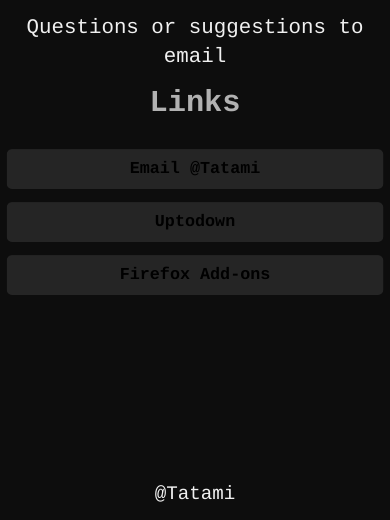
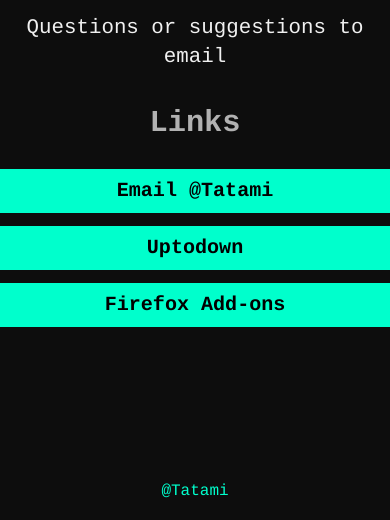
Before and after one commit to tatami-web/tatami, a plain HTML site: page index.html in a window 390 px wide. Shown: the part 324-844 px from the top of the page. Drawn offline with Linux system fonts and the light colour scheme.

Commit message:
CSS version 3

```diff
--- a/styles.css
+++ b/styles.css
@@ -13,6 +13,7 @@
     align-items: center;
     text-align: center;
     min-height: 100vh; /* Asegura que el body ocupe toda la altura de la ventana */
+    outline: none;
 }
 
 .logo:hover {
@@ -28,7 +29,7 @@
 }
 
 .logo-container {
-    margin-top: 20px;
+    margin-top: 30px;
 }
 
 .logo {
@@ -40,6 +41,7 @@
     cursor: pointer;
     outline: none; /* Elimina el cuadro azul */
     margin-bottom: 30px; /* Espacio inferior para separación */
+    outline: none;
 }
 
 /* Contenedor para enlaces */
@@ -105,6 +107,7 @@
    margin-bottom: 15px; /* Espacio inferior para separación con el párrafo */
    font-size: 1.8em;
    color: #b1b1b1;
+   margin: 20px;
 }
 
 .description p {
@@ -114,19 +117,26 @@
 }
 
 footer {
-   position: fixed;
-   bottom: 0;
-   width: calc(100% - 20px); /* Ajuste del ancho para evitar desbordamiento */
-   padding: 15px;
-   color: #ffffff;
+    position: fixed;
+    bottom: 0;
+    width: calc(100% - 20px); /* Ajuste del ancho para evitar desbordamiento */
+    padding: 20px;
+    font-size: 1em;
+ }
+
+ .footer-a {
+    color: #00ffcc;
    font-size: 1em;
+   text-decoration: none;
+   transition: color 0.2s ease-in-out; /* Agrega una transición suave */
+   z-index: -1; /* Agregar esto */
 }
 
-.footer-a {
-   color: #f0f0f0;
-   font-size: 1.2em;
-   text-decoration: none;
+.footer-a:hover {
+    color:#b1b1b1; /* Cambia el color al pasar el puntero */
 }
+
+
 
 /* Diseño responsivo */
 @media (max-width: 768px) {
@@ -139,7 +149,7 @@
 
    .header h1 {
        font-size: 2.3em; /* Tamaño de fuente más pequeño en pantallas pequeñas */
-       margin-bottom: 20px; /* Espacio inferior para separación */
+       margin-bottom: 10px; /* Espacio inferior para separación */
    }
 
    .logo {
@@ -161,17 +171,26 @@
 
 .links a {
     display: block; /* Asegura que los botones se comporten como bloques */
-    font-size: 1em; /* Tamaño de fuente para botones */
-    padding: 10px 15px; /* Espaciado interno */
-    margin: 15px; /* Elimina márgenes innecesarios */
-    width: 90% 0; /* Ajusta el ancho al 80% del contenedor */
-    text-align: center; /* Centra el texto dentro de los botones */
+    font-size: 1.2em; /* Mantiene el tamaño de fuente de escritorio */
+    padding: 10px 20px; /* Espaciado interno */
+    margin: 15px 0; /* Espaciado entre botones */
+    width: 10% 0; /* Botones adaptables al ancho disponible */
+    text-align: center; /* Centra el texto */
     border-radius: 5px; /* Bordes redondeados */
     text-decoration: none; /* Quita el subrayado */
+    background-color: #00ffcc; /* Color de fondo del botón */
+    color: #000000; /* Color del texto */
+    transition: background-color 0.3s, transform 0.2s; /* Transiciones suaves */
 }
 
+.links a:hover {
+    background-color: #a8a8a8; /* Color al pasar el ratón sobre el botón */
+}
 
-
+.links a:active {
+    background-color: #007f7f; /* Color cuando se presiona el botón */
+    transform: scale(0.95); /* Efecto de escala al presionar */
+}
    .description-container {
        margin-top: 20px; /* Espacio superior para separación con los enlaces */
        padding: 10px; /* Espaciado interno adicional para el contenedor de descripción */
```
